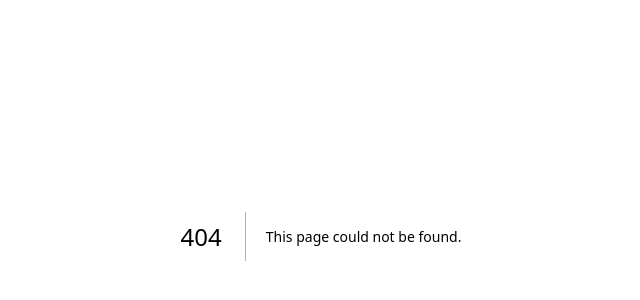
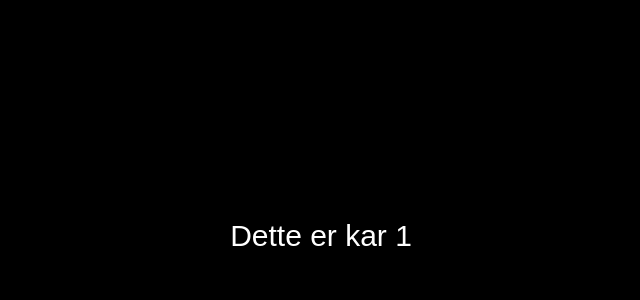
Before and after one commit to snekkerlien/batchlogg, a Next.js app: page /kar/1 in a window 1280 px wide. Before the commit this address had no page. Shown: the part 164-464 px from the top of the page, without its empty margins (319-959 px from the left). Built offline with nearby package versions, Linux system fonts and the light colour scheme.

Commit message:
la til page.tsx i app/kar/id/

```diff
--- /dev/null
+++ b/app/kar/[id]/page.tsx
@@ -0,0 +1,17 @@
+type Props = {
+  params: {
+    id: string;
+  };
+};
+
+export default function KarPage({ params }: Props) {
+  const karId = Number(params.id);
+
+  return (
+    <main className="min-h-screen bg-black text-white flex items-center justify-center">
+      <h1 className="text-3xl">
+        Dette er kar {karId}
+      </h1>
+    </main>
+  );
+}
```
